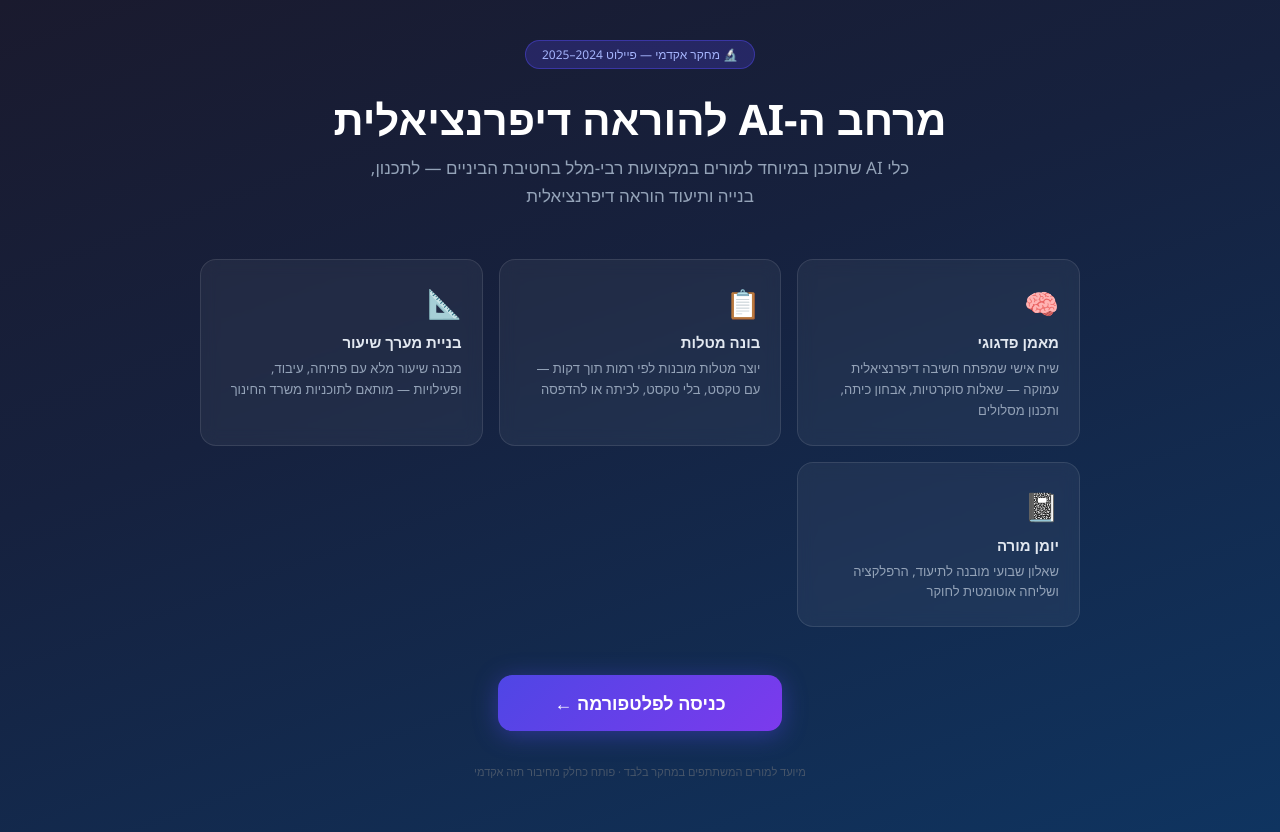
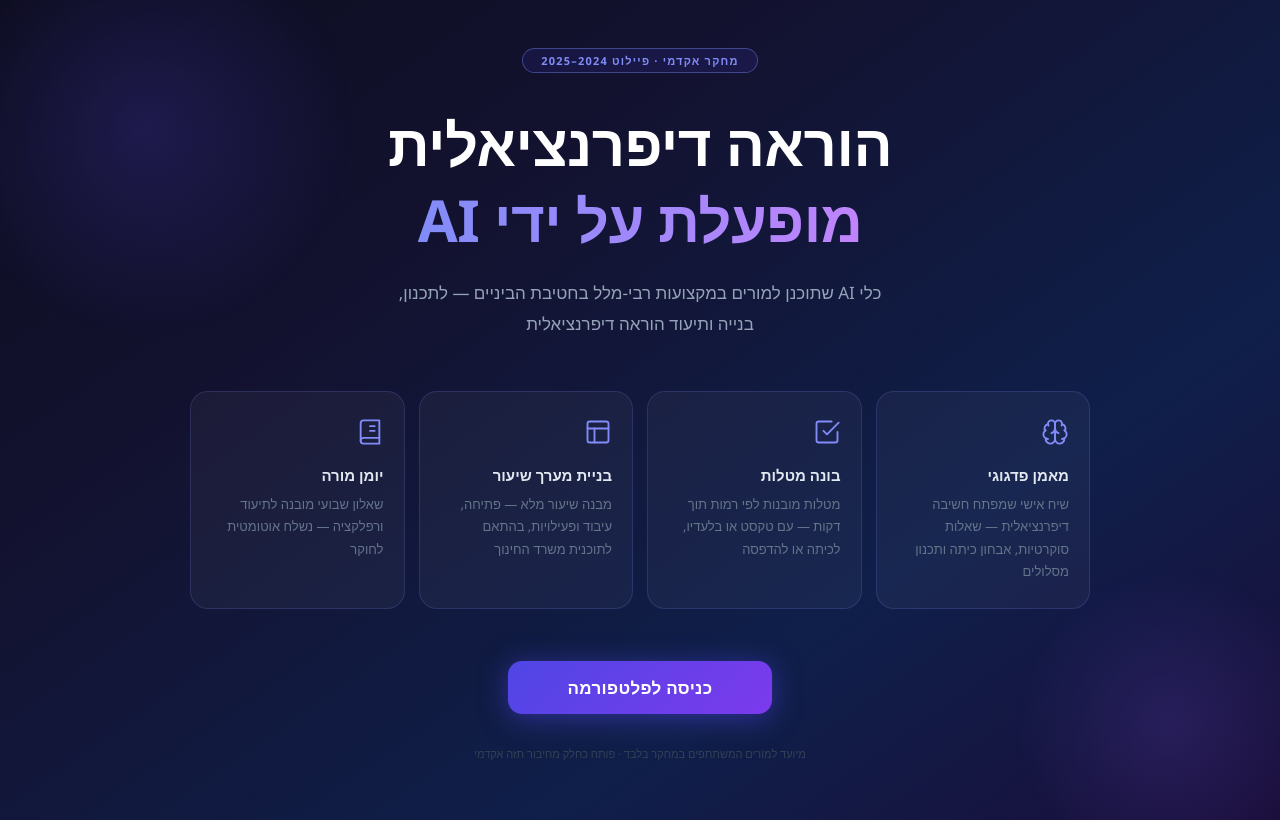
Before and after one commit to crudo1986-dotcom/lesson-plan-agent, a Next.js app: page / in a window 1280 px wide. Built offline with nearby package versions, Linux system fonts and the light colour scheme.

Commit message:
Update page.js

```diff
--- a/app/page.js
+++ b/app/page.js
@@ -168,69 +168,144 @@ const MODES = [
   { id: "journal", label: "יומן מורה" },
 ];
 
+// ─── SVG Icons ────────────────────────────────────────────────────────────────
+const IconBrain = () => (
+  <svg width="28" height="28" viewBox="0 0 24 24" fill="none" stroke="#818CF8" strokeWidth="1.6" strokeLinecap="round" strokeLinejoin="round">
+    <path d="M12 5a3 3 0 1 0-5.997.125 4 4 0 0 0-2.526 5.77 4 4 0 0 0 .556 6.588A4 4 0 1 0 12 18Z"/>
+    <path d="M12 5a3 3 0 1 1 5.997.125 4 4 0 0 1 2.526 5.77 4 4 0 0 1-.556 6.588A4 4 0 1 1 12 18Z"/>
+    <path d="M15 13a4.5 4.5 0 0 1-3-4 4.5 4.5 0 0 1-3 4"/><path d="M17.599 6.5a3 3 0 0 0 .399-1.375"/><path d="M6.003 5.125A3 3 0 0 0 6.401 6.5"/><path d="M3.477 10.896a4 4 0 0 1 .585-.396"/><path d="M19.938 10.5a4 4 0 0 1 .585.396"/><path d="M6 18a4 4 0 0 1-1.967-.516"/><path d="M19.967 17.484A4 4 0 0 1 18 18"/>
+  </svg>
+);
+const IconTask = () => (
+  <svg width="28" height="28" viewBox="0 0 24 24" fill="none" stroke="#818CF8" strokeWidth="1.6" strokeLinecap="round" strokeLinejoin="round">
+    <path d="M9 11l3 3L22 4"/><path d="M21 12v7a2 2 0 0 1-2 2H5a2 2 0 0 1-2-2V5a2 2 0 0 1 2-2h11"/>
+  </svg>
+);
+const IconLesson = () => (
+  <svg width="28" height="28" viewBox="0 0 24 24" fill="none" stroke="#818CF8" strokeWidth="1.6" strokeLinecap="round" strokeLinejoin="round">
+    <rect x="3" y="3" width="18" height="18" rx="2"/><path d="M3 9h18"/><path d="M9 21V9"/>
+  </svg>
+);
+const IconJournal = () => (
+  <svg width="28" height="28" viewBox="0 0 24 24" fill="none" stroke="#818CF8" strokeWidth="1.6" strokeLinecap="round" strokeLinejoin="round">
+    <path d="M4 19.5A2.5 2.5 0 0 1 6.5 17H20"/><path d="M6.5 2H20v20H6.5A2.5 2.5 0 0 1 4 19.5v-15A2.5 2.5 0 0 1 6.5 2z"/><line x1="12" y1="7" x2="16" y2="7"/><line x1="12" y1="11" x2="16" y2="11"/>
+  </svg>
+);
+
 // ─── דף נחיתה ────────────────────────────────────────────────────────────────
 function LandingPage({ onEnter }) {
   const features = [
-    { icon: "🧠", title: "מאמן פדגוגי", desc: "שיח אישי שמפתח חשיבה דיפרנציאלית עמוקה — שאלות סוקרטיות, אבחון כיתה, ותכנון מסלולים" },
-    { icon: "📋", title: "בונה מטלות", desc: "יוצר מטלות מובנות לפי רמות תוך דקות — עם טקסט, בלי טקסט, לכיתה או להדפסה" },
-    { icon: "📐", title: "בניית מערך שיעור", desc: "מבנה שיעור מלא עם פתיחה, עיבוד, ופעילויות — מותאם לתוכניות משרד החינוך" },
-    { icon: "📓", title: "יומן מורה", desc: "שאלון שבועי מובנה לתיעוד, הרפלקציה ושליחה אוטומטית לחוקר" },
+    { Icon: IconBrain,   title: "מאמן פדגוגי",       desc: "שיח אישי שמפתח חשיבה דיפרנציאלית — שאלות סוקרטיות, אבחון כיתה ותכנון מסלולים" },
+    { Icon: IconTask,    title: "בונה מטלות",          desc: "מטלות מובנות לפי רמות תוך דקות — עם טקסט או בלעדיו, לכיתה או להדפסה" },
+    { Icon: IconLesson,  title: "בניית מערך שיעור",   desc: "מבנה שיעור מלא — פתיחה, עיבוד ופעילויות, בהתאם לתוכנית משרד החינוך" },
+    { Icon: IconJournal, title: "יומן מורה",           desc: "שאלון שבועי מובנה לתיעוד ורפלקציה — נשלח אוטומטית לחוקר" },
   ];
 
   return (
-    <div style={{ direction:"rtl", fontFamily:"'Segoe UI','Arial Hebrew',Arial,sans-serif", minHeight:"100vh",
-      background:"linear-gradient(160deg, #1A1A2E 0%, #16213E 40%, #0F3460 100%)",
+    <div style={{
+      direction:"rtl", fontFamily:"'Segoe UI','Arial Hebrew',Arial,sans-serif",
+      minHeight:"100vh", overflowX:"hidden",
+      background:"linear-gradient(145deg, #0D0D1F 0%, #131332 35%, #0F1F4A 70%, #1A0E3A 100%)",
       display:"flex", flexDirection:"column", alignItems:"center", justifyContent:"center",
-      padding:"40px 20px", boxSizing:"border-box" }}>
+      padding:"48px 24px", boxSizing:"border-box", position:"relative",
+    }}>
 
-      {/* Badge מחקר */}
-      <div style={{ background:"rgba(79,70,229,0.25)", border:"1px solid rgba(79,70,229,0.5)",
-        borderRadius:20, padding:"5px 16px", marginBottom:24, fontSize:12, color:"#A5B4FC", fontWeight:500 }}>
-        🔬 מחקר אקדמי — פיילוט 2024–2025
+      {/* עיגולי רקע דקורטיביים */}
+      <div style={{ position:"absolute", top:"-10%", left:"-5%", width:420, height:420,
+        borderRadius:"50%", background:"radial-gradient(circle, rgba(99,77,255,0.18) 0%, transparent 70%)",
+        pointerEvents:"none" }}/>
+      <div style={{ position:"absolute", bottom:"-8%", right:"-4%", width:320, height:320,
+        borderRadius:"50%", background:"radial-gradient(circle, rgba(139,92,246,0.15) 0%, transparent 70%)",
+        pointerEvents:"none" }}/>
+
+      {/* תגית מחקר */}
+      <div style={{
+        border:"1px solid rgba(129,140,248,0.4)", borderRadius:24,
+        padding:"4px 18px", marginBottom:36, fontSize:11, letterSpacing:1.2,
+        color:"#818CF8", fontWeight:600, textTransform:"uppercase",
+        background:"rgba(79,70,229,0.12)",
+      }}>
+        מחקר אקדמי · פיילוט 2024–2025
       </div>
 
       {/* כותרת ראשית */}
-      <h1 style={{ color:"#FFFFFF", fontSize:"clamp(26px,5vw,42px)", fontWeight:800,
-        textAlign:"center", margin:"0 0 8px 0", lineHeight:1.25 }}>
-        מרחב ה-AI להוראה דיפרנציאלית
+      <h1 style={{
+        margin:"0 0 6px 0", textAlign:"center", lineHeight:1.2,
+        fontSize:"clamp(32px,6vw,58px)", fontWeight:900, color:"#FFFFFF",
+        letterSpacing:"-0.5px",
+      }}>
+        הוראה דיפרנציאלית
       </h1>
-      <p style={{ color:"#94A3B8", fontSize:"clamp(14px,2.5vw,17px)", textAlign:"center",
-        margin:"0 0 48px 0", maxWidth:560, lineHeight:1.7 }}>
-        כלי AI שתוכנן במיוחד למורים במקצועות רבי-מלל בחטיבת הביניים —
+      <h1 style={{
+        margin:"0 0 24px 0", textAlign:"center", lineHeight:1.2,
+        fontSize:"clamp(32px,6vw,58px)", fontWeight:900,
+        background:"linear-gradient(90deg, #818CF8, #C084FC)",
+        WebkitBackgroundClip:"text", WebkitTextFillColor:"transparent",
+        letterSpacing:"-0.5px",
+      }}>
+        מופעלת על ידי AI
+      </h1>
+
+      {/* תת-כותרת */}
+      <p style={{
+        color:"#94A3B8", fontSize:"clamp(14px,2vw,17px)", textAlign:"center",
+        margin:"0 0 52px 0", maxWidth:520, lineHeight:1.8, fontWeight:400,
+      }}>
+        כלי AI שתוכנן למורים במקצועות רבי-מלל בחטיבת הביניים —
         לתכנון, בנייה ותיעוד הוראה דיפרנציאלית
       </p>
 
       {/* כרטיסי פיצ'רים */}
-      <div style={{ display:"grid", gridTemplateColumns:"repeat(auto-fit,minmax(220px,1fr))",
-        gap:16, width:"100%", maxWidth:880, marginBottom:48 }}>
-        {features.map(f => (
-          <div key={f.title} style={{ background:"rgba(255,255,255,0.05)",
-            border:"1px solid rgba(255,255,255,0.10)", borderRadius:16,
-            padding:"24px 20px", backdropFilter:"blur(8px)",
-            transition:"transform 0.2s, background 0.2s", cursor:"default" }}
-            onMouseEnter={e => { e.currentTarget.style.background="rgba(79,70,229,0.18)"; e.currentTarget.style.transform="translateY(-3px)"; }}
-            onMouseLeave={e => { e.currentTarget.style.background="rgba(255,255,255,0.05)"; e.currentTarget.style.transform="translateY(0)"; }}>
-            <div style={{ fontSize:28, marginBottom:10 }}>{f.icon}</div>
-            <div style={{ color:"#E2E8F0", fontWeight:700, fontSize:15, marginBottom:6 }}>{f.title}</div>
-            <div style={{ color:"#94A3B8", fontSize:13, lineHeight:1.6 }}>{f.desc}</div>
+      <div style={{
+        display:"grid", gridTemplateColumns:"repeat(auto-fit,minmax(210px,1fr))",
+        gap:14, width:"100%", maxWidth:900, marginBottom:52,
+      }}>
+        {features.map(({ Icon, title, desc }) => (
+          <div key={title} style={{
+            background:"rgba(255,255,255,0.04)",
+            border:"1px solid rgba(129,140,248,0.18)",
+            borderRadius:18, padding:"26px 20px",
+            transition:"transform 0.2s, border-color 0.2s, background 0.2s",
+          }}
+          onMouseEnter={e => {
+            e.currentTarget.style.transform="translateY(-4px)";
+            e.currentTarget.style.borderColor="rgba(129,140,248,0.55)";
+            e.currentTarget.style.background="rgba(79,70,229,0.14)";
+          }}
+          onMouseLeave={e => {
+            e.currentTarget.style.transform="translateY(0)";
+            e.currentTarget.style.borderColor="rgba(129,140,248,0.18)";
+            e.currentTarget.style.background="rgba(255,255,255,0.04)";
+          }}>
+            <div style={{ marginBottom:14 }}><Icon/></div>
+            <div style={{ color:"#E2E8F0", fontWeight:700, fontSize:15, marginBottom:8 }}>{title}</div>
+            <div style={{ color:"#64748B", fontSize:13, lineHeight:1.7 }}>{desc}</div>
           </div>
         ))}
       </div>
 
       {/* כפתור כניסה */}
-      <button onClick={onEnter}
-        style={{ background:"linear-gradient(135deg, #4F46E5 0%, #7C3AED 100%)",
-          color:"#FFFFFF", border:"none", borderRadius:14, padding:"16px 56px",
-          fontSize:18, fontWeight:700, cursor:"pointer", fontFamily:"inherit",
-          boxShadow:"0 4px 24px rgba(79,70,229,0.45)",
-          transition:"transform 0.15s, box-shadow 0.15s" }}
-        onMouseEnter={e => { e.currentTarget.style.transform="translateY(-2px)"; e.currentTarget.style.boxShadow="0 8px 32px rgba(79,70,229,0.6)"; }}
-        onMouseLeave={e => { e.currentTarget.style.transform="translateY(0)"; e.currentTarget.style.boxShadow="0 4px 24px rgba(79,70,229,0.45)"; }}>
-        כניסה לפלטפורמה ←
+      <button onClick={onEnter} style={{
+        background:"linear-gradient(135deg, #4F46E5 0%, #7C3AED 100%)",
+        color:"#FFFFFF", border:"none", borderRadius:14,
+        padding:"15px 60px", fontSize:17, fontWeight:700,
+        cursor:"pointer", fontFamily:"inherit",
+        boxShadow:"0 4px 28px rgba(79,70,229,0.5)",
+        transition:"transform 0.15s, box-shadow 0.15s", letterSpacing:"0.3px",
+      }}
+      onMouseEnter={e => {
+        e.currentTarget.style.transform="translateY(-2px)";
+        e.currentTarget.style.boxShadow="0 8px 36px rgba(79,70,229,0.7)";
+      }}
+      onMouseLeave={e => {
+        e.currentTarget.style.transform="translateY(0)";
+        e.currentTarget.style.boxShadow="0 4px 28px rgba(79,70,229,0.5)";
+      }}>
+        כניסה לפלטפורמה
       </button>
 
-      {/* הערת תחתית */}
-      <p style={{ color:"#475569", fontSize:11, textAlign:"center", marginTop:32, lineHeight:1.6 }}>
+      {/* תחתית */}
+      <p style={{ color:"#334155", fontSize:11, textAlign:"center", marginTop:32 }}>
         מיועד למורים המשתתפים במחקר בלבד · פותח כחלק מחיבור תזה אקדמי
       </p>
     </div>
```
